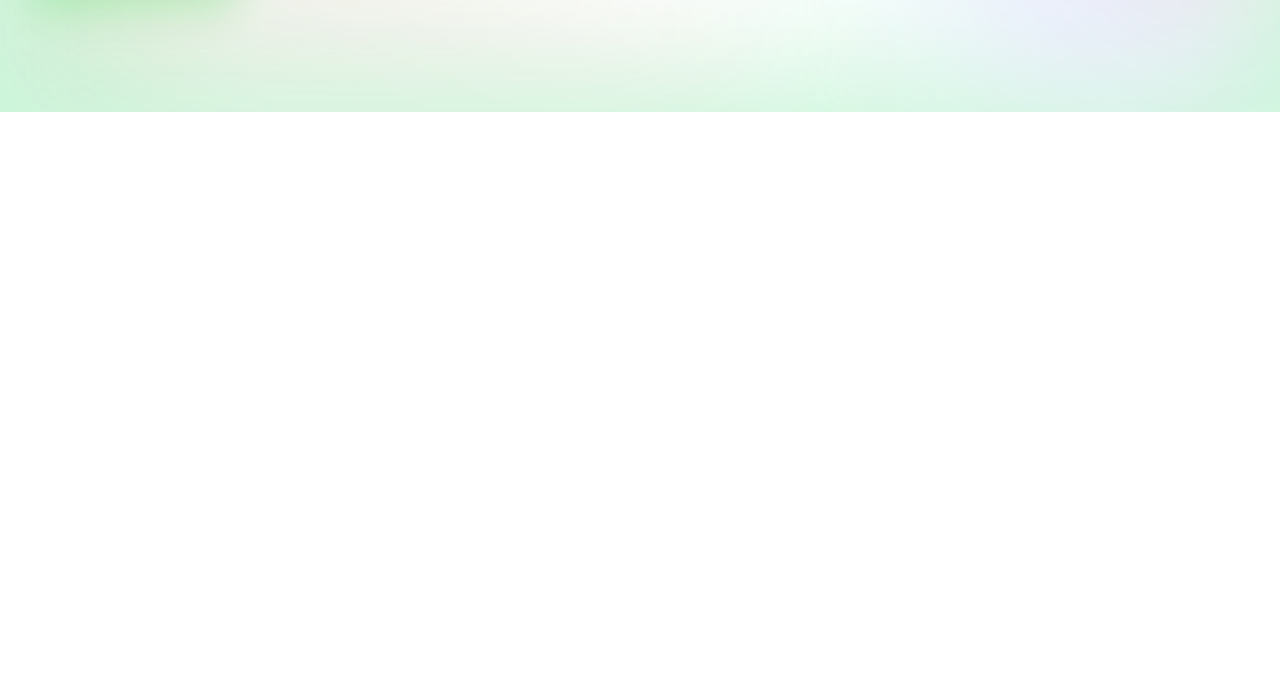
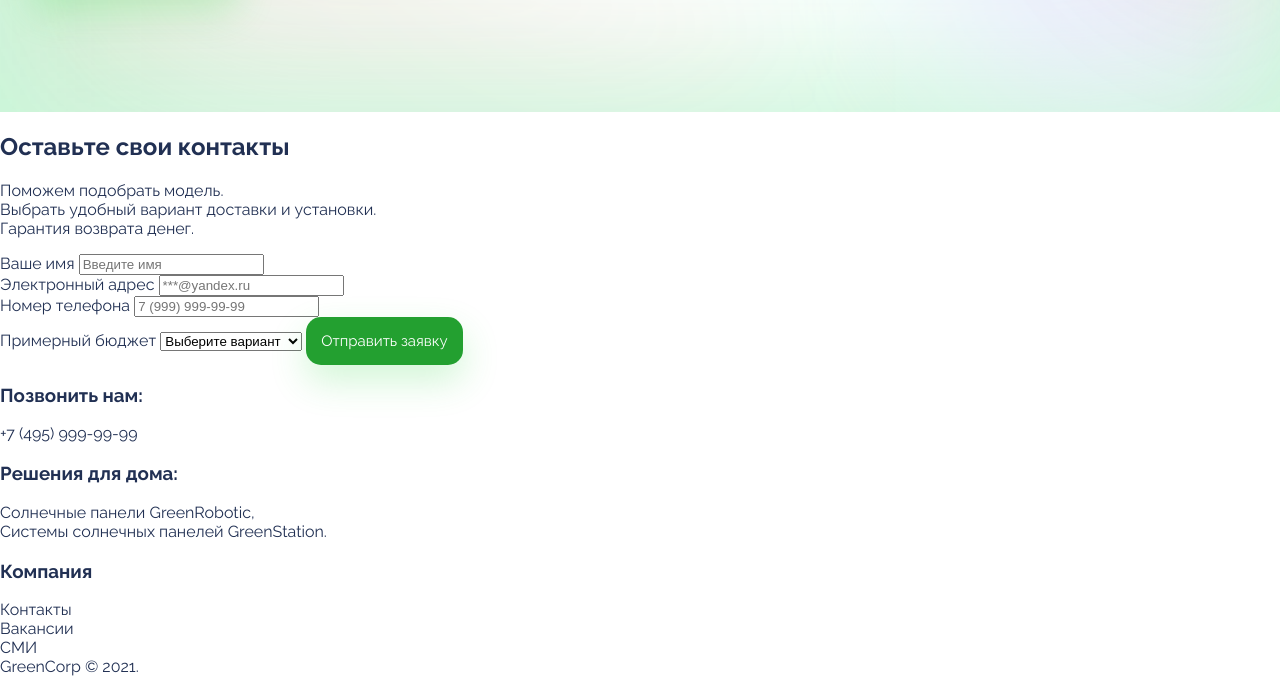
Before and after one commit to BSN89/green-corp-landing.github.io, a plain HTML site: page index.html in a window 1280 px wide. Shown: the part 724-1400 px from the top of the page. Before the commit the page ends 836 px from the top, so only its background shows below. Drawn offline with Linux system fonts and the light colour scheme.

Commit message:
Add files via upload

```diff
--- a/index.html
+++ b/index.html
@@ -28,7 +28,68 @@
       <div class="about_images">
         <img class="about_sun-image" src="img/sun.png" />
         <img class="about_image" src="img/solar-panel.png" />
+      </section>
+        <section class="form">
+          <div class="form__container">
+            <h1>Оставьте свои контакты</h1>
+            <p>
+              Поможем подобрать модель.<br />
+              Выбрать удобный вариант доставки и установки.<br />
+              Гарантия возврата денег.</p>
+
+          <form>
+      <div class="form__group">
+        <label for="name">Ваше имя</label>
+        <input type="text" placeholder="Введите имя" id="name" /><br />
+        <label for="email">Электронный адрес</label>
+        <input
+          type="text"
+          placeholder="***@yandex.ru"
+          id="email"
+        /><br />
+        <label for="number">Номер телефона</label>
+        <input
+          type="text"
+          placeholder="7 (999) 999-99-99"
+          id="phone"
+        /><br/>
+        <label for="budget">Примерный бюджет</label>
+        <select id="budget"><br/>
+          <option>Выберите вариант</option>
+          <option value="10-30">10 000₽ – 30 000₽</option>
+          <option value="30-60">30 000₽ – 60 000₽</option>
+          <option value="60-100">60 000₽ – 100 000₽</option>
+          <option value="100+">100 000₽</option><br/>
+        </select>
+      <button type="submit">Отправить заявку</button>
+
+    </div>
+    </form>
+    </div>
+    </section>
+
+  </body>
+  <footer>
+  <div class="footer__container">
+    <div class="footer__group">
+      <h3>Позвонить нам:</h3>
+      <div class="footer__links">
+        <a href="tel:74959999999">+7 (495) 999-99-99</a>
       </div>
-    </section>
-  </body>
+    </div>
+    <div class="footer__group">
+      <h3>Решения для дома:</h3>
+      <div class="footer__links">
+        <a href="#">Солнечные панели GreenRobotic,<br/> Системы солнечных панелей GreenStation.</a>
+      </div>
+    </div>
+    <div class="footer__group">
+      <h3>Компания</h3>
+      <div class="footer__links">
+        <a href="#">Контакты<br/> Вакансии<br> СМИ  </a>
+      </div>
+    </div>
+  </div>
+   <div class="footer__copyright">GreenCorp © 2021.</div>
+  </footer>
 </html>
```
